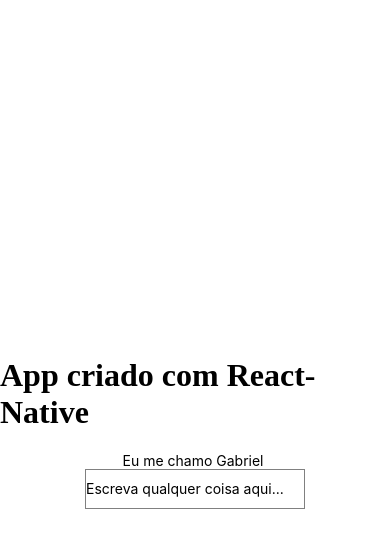
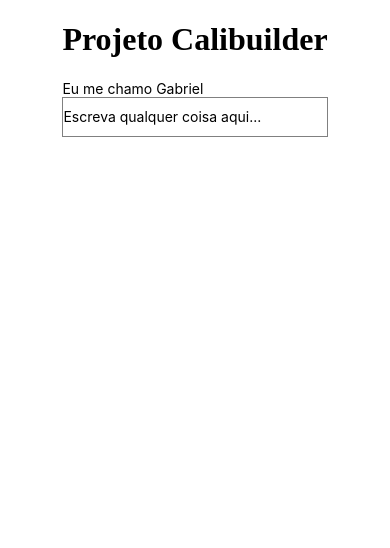
Before and after one commit to Magician-Star/CALISTHENICS, a React Native app: screen / in a window 390 px wide. Shown: the top 548 px of the page. Built offline with nearby package versions, Linux system fonts and the light colour scheme.

Commit message:
Novas modificações

```diff
--- a/App.jsx
+++ b/App.jsx
@@ -1,18 +1,21 @@
 import { StatusBar } from 'expo-status-bar';
 import React from 'react';
 import { StyleSheet, Text, View } from 'react-native';
-import { TextInput } from 'react-native-web';
+import { ScrollView, TextInput } from 'react-native-web';
 
 const nome = 'Gabriel'
 export default function App() {
   return (
 
     <View style={styles.container}>
-      <h1>App criado com React-Native</h1>
-      <Text>Eu me chamo {nome} </Text>
-      <TextInput style={{height:40, borderColor:'gray', borderWidth: 1, }} defaultValue="Escreva qualquer coisa aqui..." />
+      <ScrollView>
+        <h1>Projeto Calibuilder</h1>
+        <Text>Eu me chamo {nome} </Text>
+        <TextInput style={{height:40, borderColor:'gray', borderWidth: 1, }} defaultValue="Escreva qualquer coisa aqui..." />
 
-      <StatusBar style="auto" />
+        <StatusBar style="auto" />
+
+      </ScrollView>
     </View>
   );
 }
```
